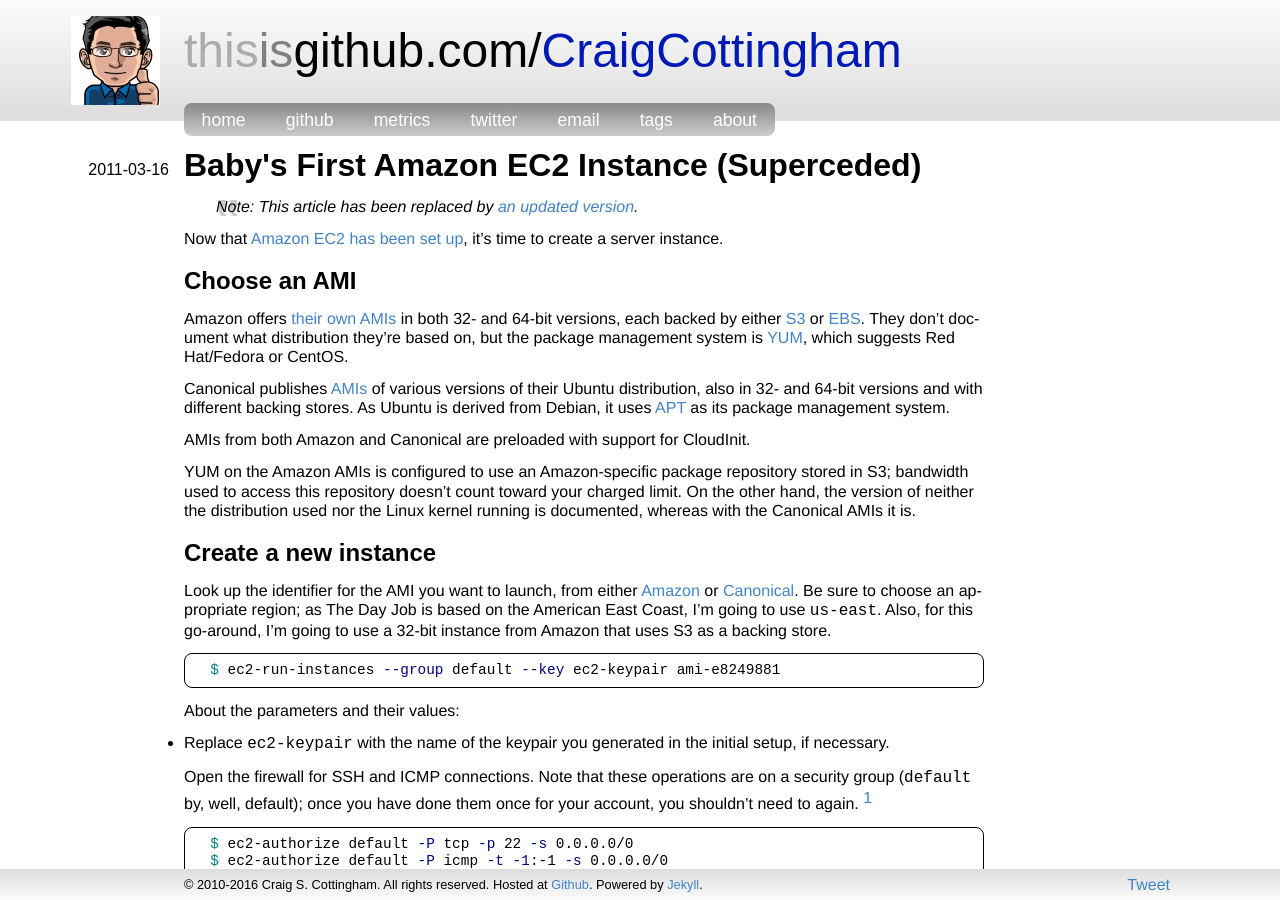
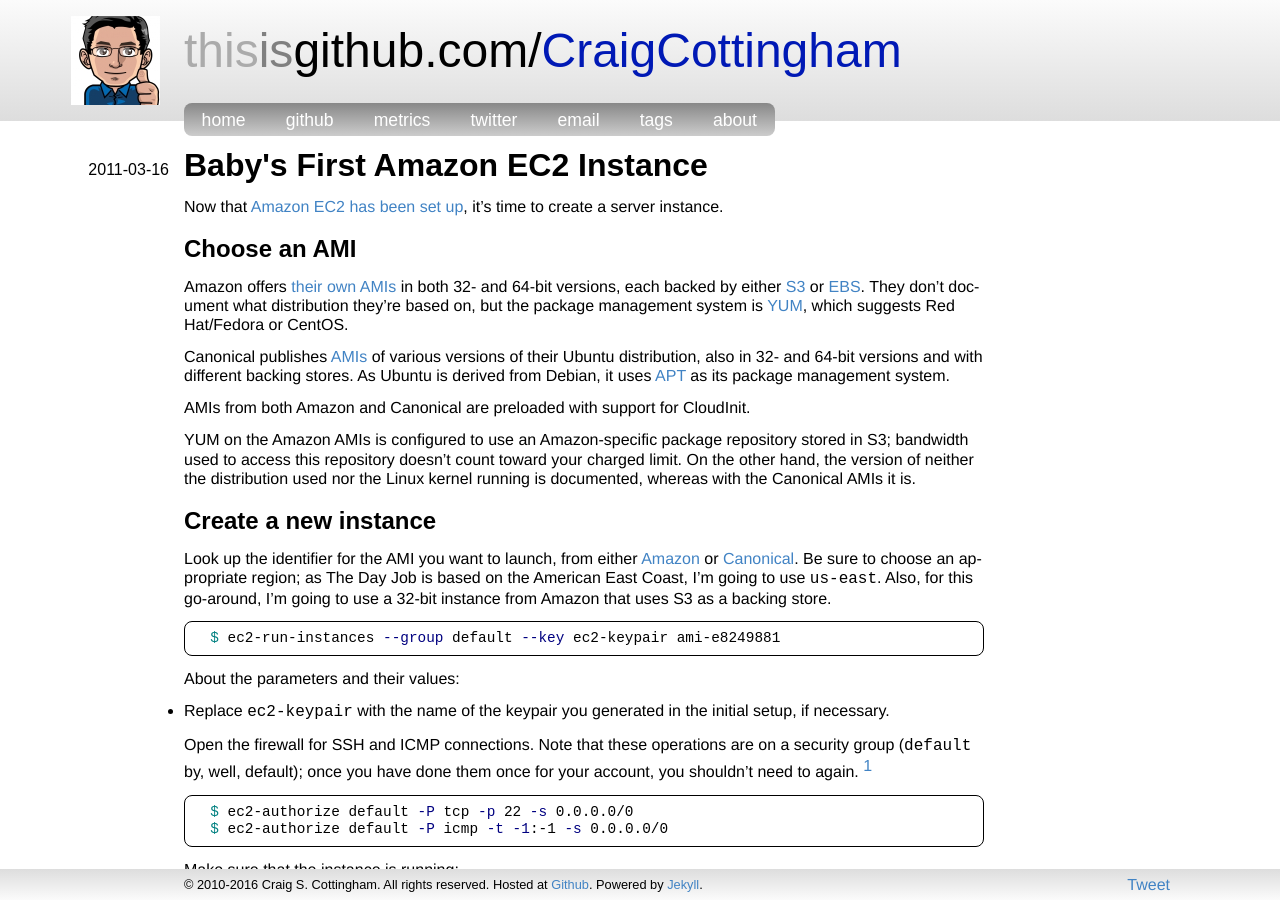
Before and after one commit to krisalyssa/craigcottingham.github.io, a Jekyll site: the page built from _posts/2011-03-16-babys-first-ec2-instance.md, in a window 1280 px wide and 900 px high. Built offline with Jekyll 4.4.1, drawn with Linux system fonts in a browser that asks for light colours; nearby versions of some CDN libraries; comment, search, counter and statistics services are not loaded.

Commit message:
Let’s not get ahead of ourselves

```diff
--- a/_posts/2011-03-16-babys-first-ec2-instance.md
+++ b/_posts/2011-03-16-babys-first-ec2-instance.md
@@ -1,13 +1,11 @@
 ---
 layout: post
-title: "Baby's First Amazon EC2 Instance (Superceded)"
+title: "Baby's First Amazon EC2 Instance"
 categories:
 - cloud
 - ec2
 - linux
 ---
-> Note: This article has been replaced by [an updated version](http://craigcottingham.github.io/2016/08/16/babys-first-ec2-instance-ii.html).
-
 Now that [Amazon EC2 has been set up](/2011/03/15/ec2-getting-started.html), it's time
 to create a server instance.
 
```
